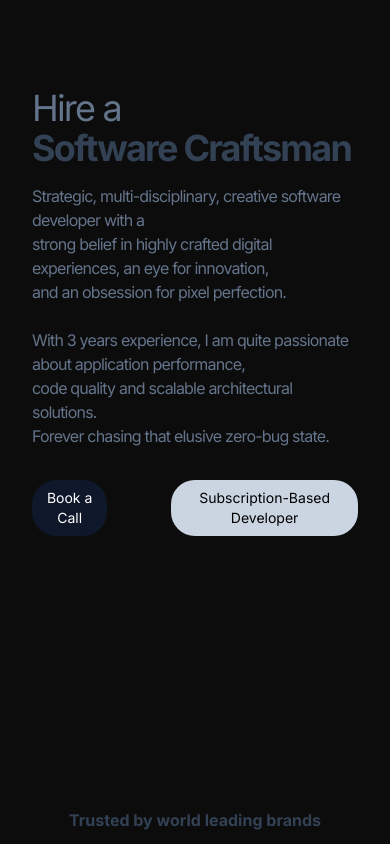
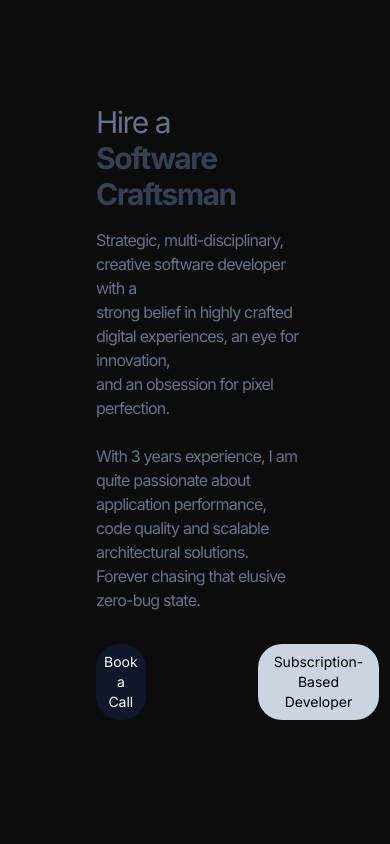
Before and after one commit to Brucedevnairobi/portfolio-website, a Next.js app: page / in a window 390 px wide. Shown: the top 844 px of the page. Built offline with nearby package versions, Linux system fonts and the light colour scheme.

Commit message:
Image responsiveness final touches

```diff
--- a/app/page.tsx
+++ b/app/page.tsx
@@ -18,17 +18,17 @@ import { SiRedux } from "react-icons/si";
 export default function Home() {
   return (
     <div className="relative w-full md:max-w-screen-2xl mx-auto overflow-hidden">
-      <nav className="pt-6">
+      <nav className="pt-10">
         <NavBar />
       </nav>
 
       <div className="flex flex-row items-center pt-8">
         <main className="sm:mx-auto p-8">
-          <h1 className="max-sm:text-4xl sm:px-16 md:text-6xl tracking-tighter text-slate-500">
+          <h1 className="text-3xl px-16 md:text-6xl tracking-tighter text-slate-500">
             Hire a <br />
             <span className="font-bold text-slate-700">Software Craftsman</span>
           </h1>
-          <p className="leading-12 tracking-tighter sm:text-md sm:px-16 md:text-md pt-4 text-slate-500">
+          <p className="leading-12 tracking-tighter text-md px-16 md:text-md pt-4 text-slate-500">
             Strategic, multi-disciplinary, creative software developer with a{" "}
             <br /> strong belief in highly crafted digital experiences, an eye
             for innovation, <br /> and an obsession for pixel perfection.
@@ -39,8 +39,8 @@ export default function Home() {
             <br /> code quality and scalable architectural solutions.
             <br /> Forever chasing that elusive zero-bug state.
           </p>
-          <section className="flex flex-row space-x-16 mt-8 sm:pl-16">
-            <button className="text-sm text-white p-2 px- rounded-3xl bg-slate-900">
+          <section className="flex flex-row space-x-12 mt-8 sm:pl-16">
+            <button className="text-sm text-white p-2 mx-16 rounded-3xl bg-slate-900">
               <Link
                 className=""
                 href="https://calendly.com/bruce14simiyu"
@@ -56,7 +56,7 @@ export default function Home() {
             </section>
           </section>
         </main>
-        <div className="max-sm:hidden max-md:flex flex-col  md:translate-y-52 min-md:pr-16">
+        <div className="hidden md:flex flex-col md:translate-y-52 md:mr-16">
           <Image
             src="/profile.jpg"
             width={260}
```
